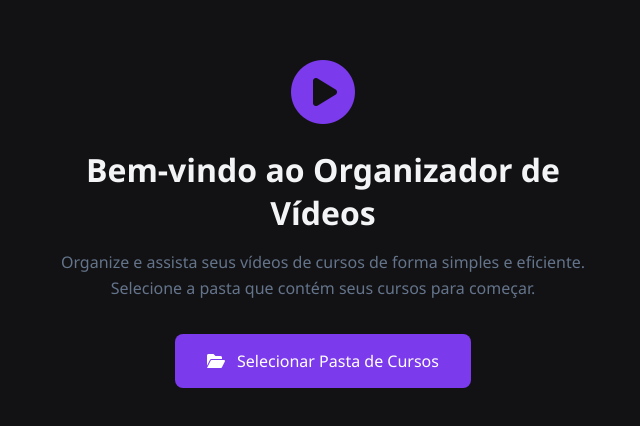
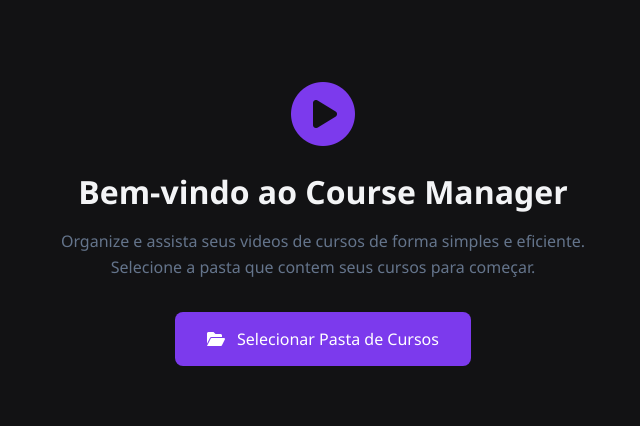
Before and after one commit to betolarbac/course-manager, an Electron app: page src/welcome.html in a window 1200 px wide. Shown: the part 176-602 px from the top of the page, without its empty margins (277-917 px from the left). Drawn offline with Linux system fonts and the light colour scheme.

Commit message:
Update welcome page text to match Course Manager branding

```diff
--- a/src/welcome.html
+++ b/src/welcome.html
@@ -11,10 +11,10 @@
 <body>
   <div class="welcome-container">
     <i class="fas fa-play-circle welcome-icon"></i>
-    <h1>Bem-vindo ao Organizador de Vídeos</h1>
+    <h1>Bem-vindo ao Course Manager</h1>
     <p>
-      Organize e assista seus vídeos de cursos de forma simples e eficiente.
-      Selecione a pasta que contém seus cursos para começar.
+      Organize e assista seus videos de cursos de forma simples e eficiente.
+      Selecione a pasta que contem seus cursos para começar.
     </p>
     <button id="selectFolder" class="select-folder-btn">
       <i class="fas fa-folder-open"></i>
```
